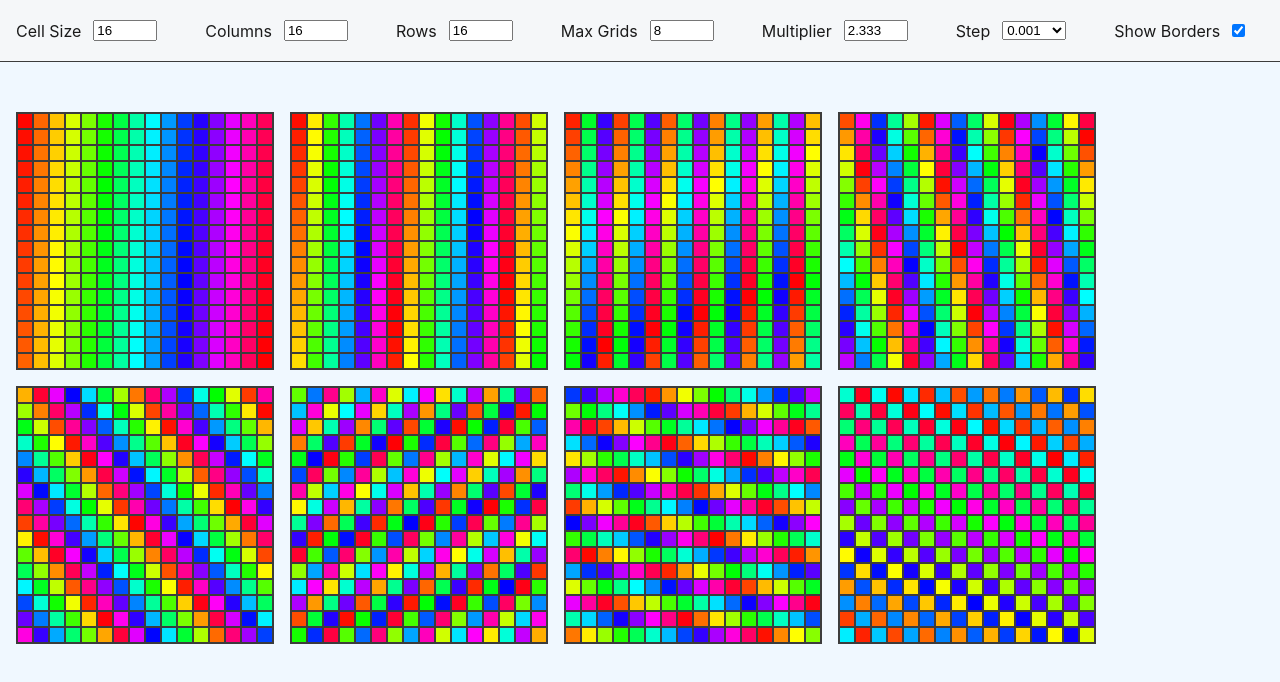
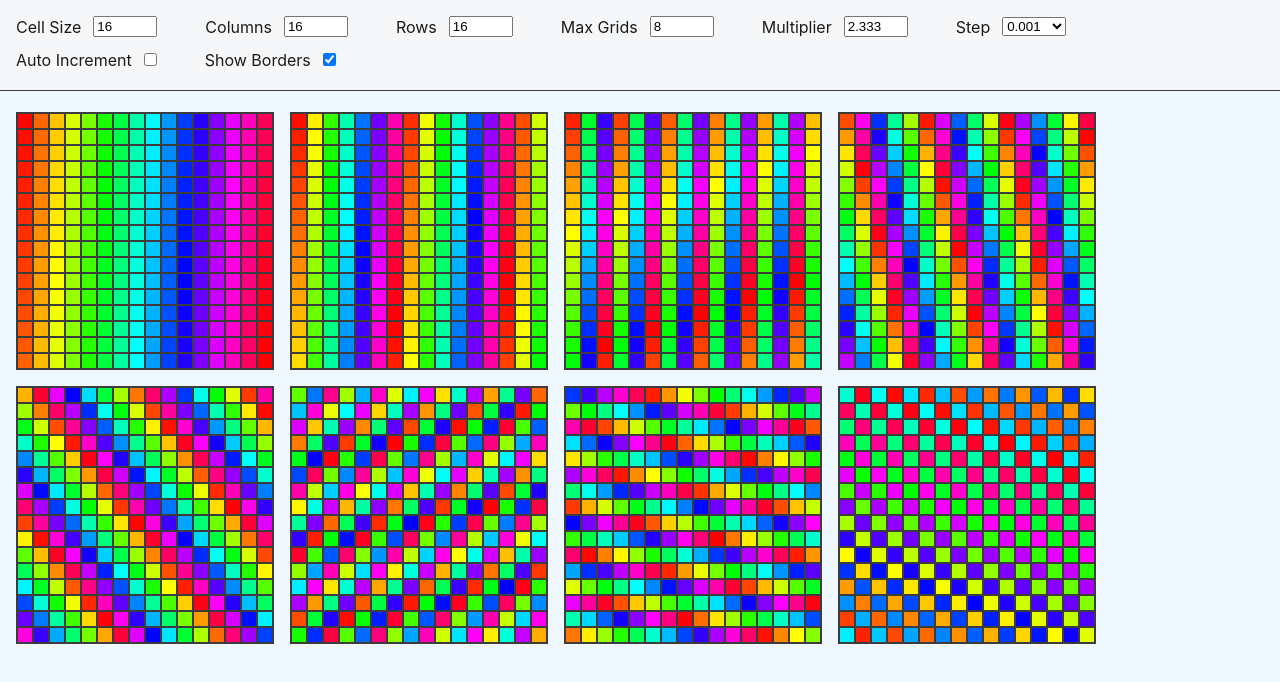
Before and after one commit to bronsonavila/rainbow-dance-party, a Next.js app: page / in a window 1280 px wide. Shown: the top 682 px of the page. Built offline with nearby package versions, Linux system fonts and the light colour scheme.

Commit message:
Add autoIncrement

```diff
--- a/pages/index.js
+++ b/pages/index.js
@@ -1,15 +1,26 @@
 import Head from 'next/head';
-import { useEffect, useState } from 'react';
+import { useEffect, useRef, useState } from 'react';
 
 const ColorGrids = () => {
+  const autoIncrementTimerRef = useRef(null);
   const [cellSize, setCellSize] = useState(16);
   const [colorRange, setColorRange] = useState(360);
   const [columns, setColumns] = useState(16);
+  const [isAutoIncrementing, setIsAutoIncrementing] = useState(false);
   const [maxColorGrids, setMaxColorGrids] = useState(8);
   const [multiplier, setMultiplier] = useState(2.333);
   const [rows, setRows] = useState(16);
   const [showBorders, setShowBorders] = useState(true);
   const [step, setStep] = useState('0.001');
+
+  useEffect(() => {
+    clearInterval(autoIncrementTimerRef.current);
+    if (isAutoIncrementing) {
+      autoIncrementTimerRef.current = setInterval(() => {
+        setMultiplier((multiplier) => Number(multiplier) + Number(step));
+      }, 100);
+    }
+  }, [isAutoIncrementing, step]);
 
   useEffect(() => {
     switch (step) {
@@ -104,6 +115,14 @@ const ColorGrids = () => {
             </select>
           </label>
           <label>
+            <span>Auto Increment</span>
+            <input
+              checked={isAutoIncrementing}
+              onChange={() => setIsAutoIncrementing(!isAutoIncrementing)}
+              type="checkbox"
+            />
+          </label>
+          <label>
             <span>Show Borders</span>
             <input
               checked={showBorders}
@@ -146,7 +165,7 @@ const ColorGrids = () => {
         }
 
         input[type='checkbox'] {
-          margin: 0.5rem 0;
+          margin: 0.5rem 3rem 0.5rem 0;
         }
 
         input:not([type='checkbox']) {
```
